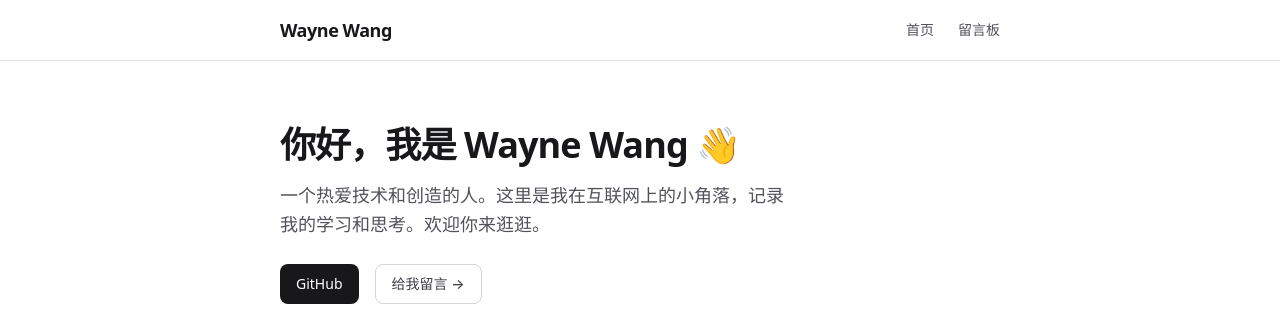
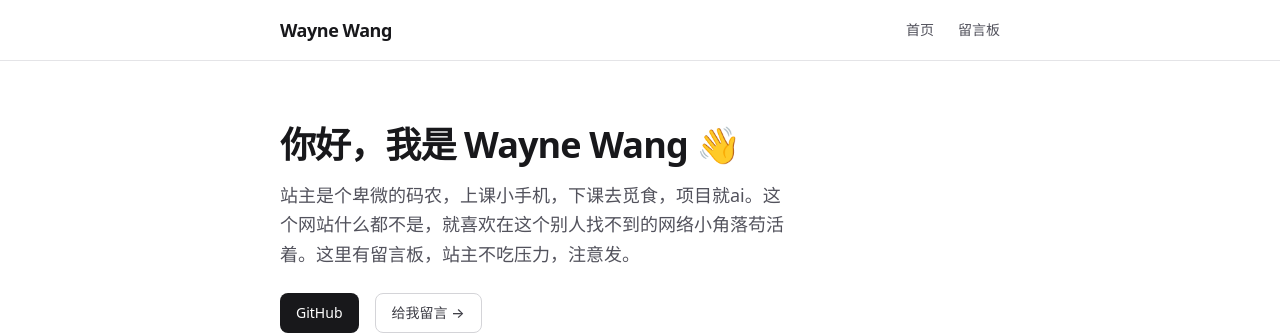
Before and after one commit to waynewang0610-design/personal-site, a Next.js app: page / in a window 1280 px wide. Shown: the top 335 px of the page. Built offline with nearby package versions, Linux system fonts and the light colour scheme; no server answers; the database is empty.

Commit message:
Update homepage intro text

```diff
--- a/src/app/page.tsx
+++ b/src/app/page.tsx
@@ -17,7 +17,7 @@ export default async function Home() {
       <section className="mb-20">
         <h1 className="mb-4 text-4xl font-bold tracking-tight">你好，我是 Wayne Wang 👋</h1>
         <p className="mb-6 max-w-lg text-lg leading-relaxed text-zinc-600">
-          一个热爱技术和创造的人。这里是我在互联网上的小角落，记录我的学习和思考。欢迎你来逛逛。
+          站主是个卑微的码农，上课小手机，下课去觅食，项目就ai。这个网站什么都不是，就喜欢在这个别人找不到的网络小角落苟活着。这里有留言板，站主不吃压力，注意发。
         </p>
         <div className="flex gap-4">
           <a
```
